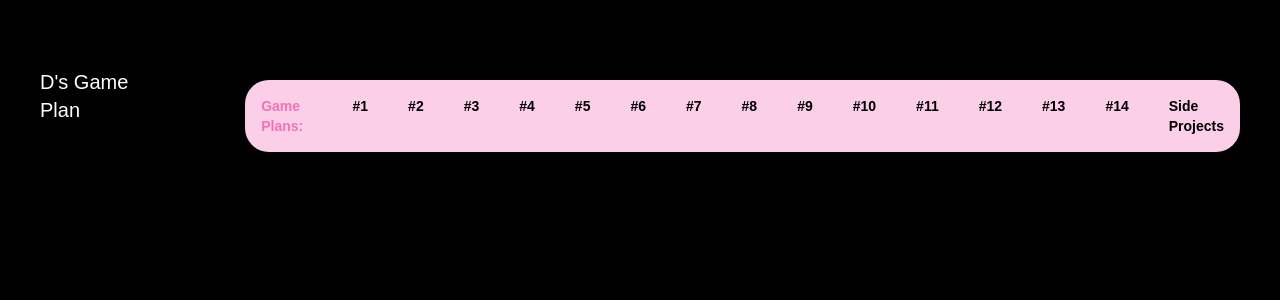
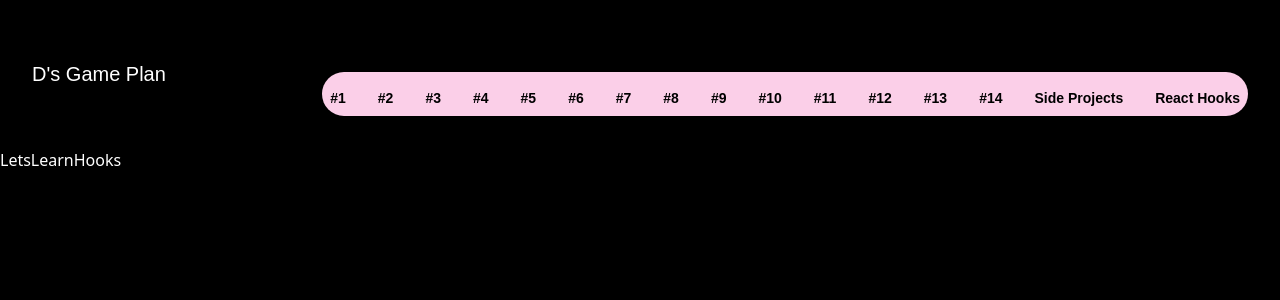
Before and after one commit to Davonne007-TX/game-plan, a React (Vite) app: page /letsLearnHooks in a window 1280 px wide. Shown: the top 300 px of the page. Built offline with nearby package versions, Linux system fonts and the light colour scheme; a web font is replaced by a local one.

Commit message:
add route for React Hooks Page

```diff
--- a/src/App.jsx
+++ b/src/App.jsx
@@ -32,6 +32,7 @@ import GamePlan11 from "./components/Eleven/GamePlan11";
 import GamePlan12 from "./components/Twelve/GamePlan12";
 import GamePlan13 from "./components/Thirteen/GamePlan13";
 import GamePlan14 from "./components/Fourteen/GamePlan14";
+import LetsLearnHooks from "./components/Hooks/LetsLearnHooks";
 
 //Note to self; lazy load components and images
 
@@ -49,7 +50,6 @@ function App() {
       <Routes>
         <Route path="/" element={<Home />} />
         <Route path="/gamePlan1" element={<GamePlan1 />} />
-        <Route path="hooks" element={<Hooks />} />
         <Route
           path="/hookUseState"
           element={<HookUseState backToHooks={backToHooks} />}
@@ -83,6 +83,8 @@ function App() {
         <Route path="/gamePlan12" element={<GamePlan12 />} />
         <Route path="/gamePlan13" element={<GamePlan13 />} />
         <Route path="/gamePlan14" element={<GamePlan14 />} />
+        <Route path="/letsLearnHooks" element={<LetsLearnHooks />} />
+        <Route path="hooks" element={<Hooks />} />
       </Routes>
     </>
   );
--- /dev/null
+++ b/src/components/Hooks/LetsLearnHooks.jsx
@@ -0,0 +1,5 @@
+import React from "react";
+
+export default function LetsLearnHooks() {
+  return <div className="text-white">LetsLearnHooks</div>;
+}
--- a/src/components/TopHeader.jsx
+++ b/src/components/TopHeader.jsx
@@ -20,6 +20,7 @@ export default function TopHeader() {
     { id: 13, text: "#13", link: "/gamePlan13" },
     { id: 14, text: "#14", link: "/gamePlan14" },
     { id: 15, text: "Side Projects", link: "/sideProjects" },
+    { id: 16, text: "React Hooks", link: "/letsLearnHooks" },
   ];
 
   const navigate = useNavigate();
@@ -32,7 +33,7 @@ export default function TopHeader() {
   };
 
   return (
-    <header className="flex flex-col lg:flex-row m-10 md:justify-between lg:justify-between items-center lg:gap-20 font-sixty text-white">
+    <header className="flex flex-col lg:flex-row m-8 md:justify-between lg:justify-between items-center lg:gap-20 font-sixty text-white">
       <section className="flex gap-20 md:gap-96 lg:gap-96">
         <h1 className="text-sm md:text-lg lg:text-xl pink-hover" onClick={home}>
           D's Game Plan
@@ -46,14 +47,13 @@ export default function TopHeader() {
       </section>
 
       <nav
-        className={`flex flex-col font-bold md:ml-auto md:flex-col lg:flex-row bg-pink-200 p-3 md:p-4 lg:p-4 rounded-3xl gap-10 text-sm mt-10 md:mt-10 ${
+        className={`flex flex-col font-bold md:flex-col lg:flex-row bg-pink-200 p-2 rounded-3xl gap-8 text-sm mt-10 md:mt-10 ${
           isMobileNavOpen ? "flex" : "hidden"
         } lg:flex`}
       >
-        <p className="text-pink-400">Game Plans:</p>
         {gamePlan.map((plan, id) => (
           <li
-            className="list-none hover:text-pink-400 text-black"
+            className="list-none hover:text-pink-400 text-black mt-2"
             key={id}
             onClick={toggleNavBar}
           >
```
